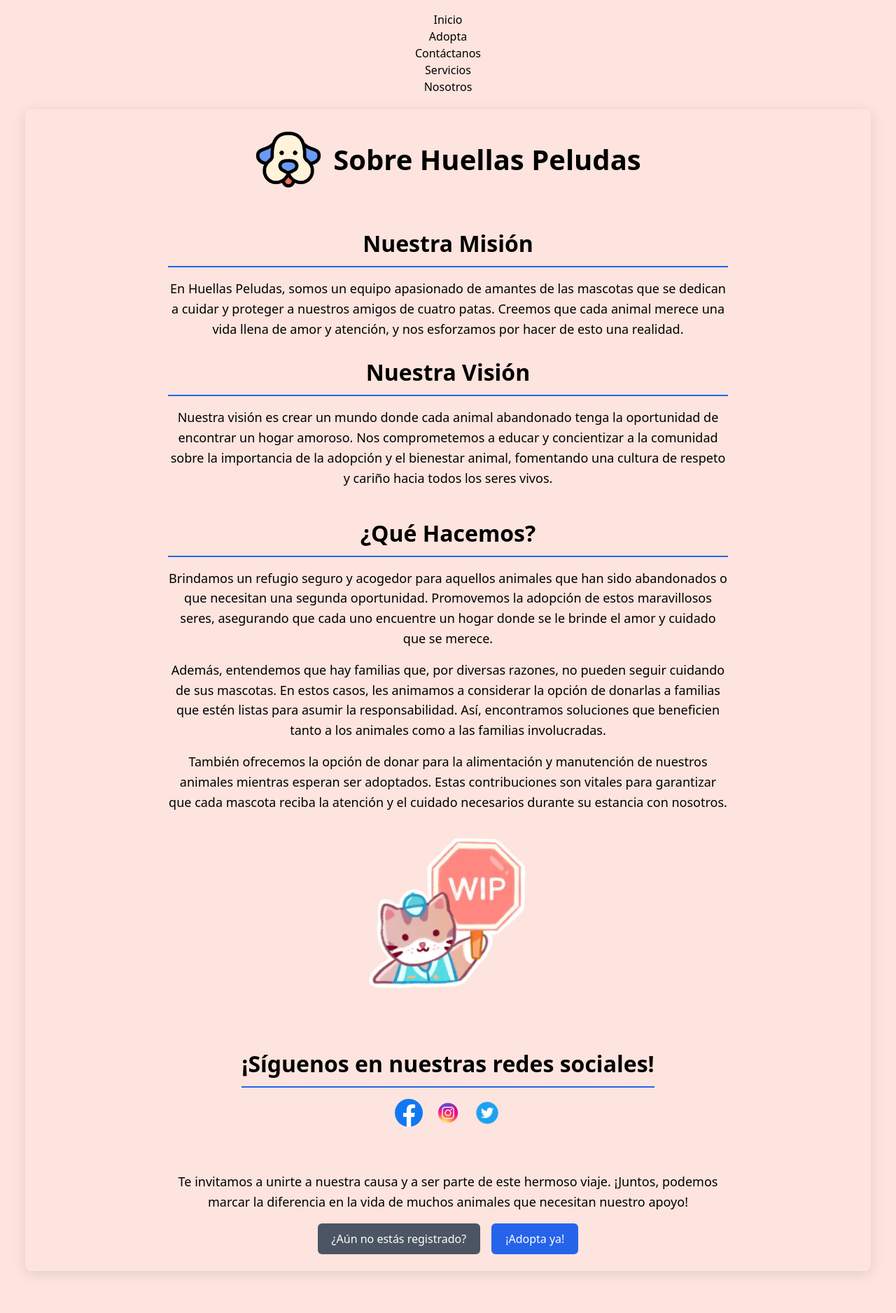
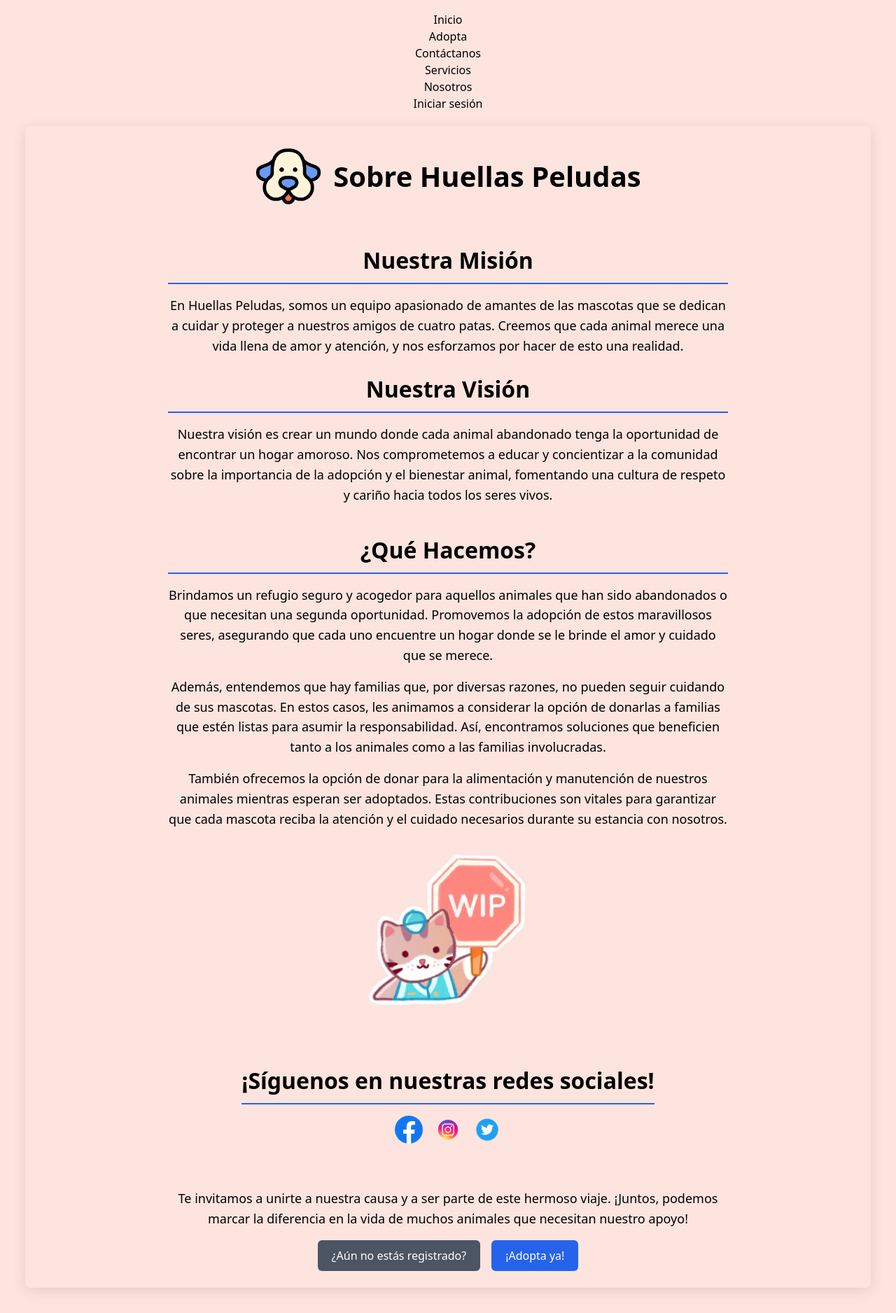
Before and after one commit to danicrdev/Poli-Frontend, a React (Vite) app: page /nosotros in a window 1280 px wide. Shown: the whole page at 70% size. Before the commit the page ends 1852 px from the top, so only its background shows below. Built offline with nearby package versions, Linux system fonts and the light colour scheme.

Commit message:
Se actualizan enlaces redes sociales y entre paginas, y se añade boton de inicio de sesion

```diff
--- a/src/Pages/Nosotros.tsx
+++ b/src/Pages/Nosotros.tsx
@@ -1,3 +1,4 @@
+import { useNavigate } from 'react-router-dom'; // Importa el hook useNavigate
 import catImage from '../assets/cat.webp';
 import dogImage from '../assets/dog.webp';
 import facebookLogo from '../assets/facebook.png'; // Asegúrate de que la ruta sea correcta
@@ -5,7 +6,10 @@ import instagramLogo from '../assets/instagram.png'; // Asegúrate de que la rut
 import twitterLogo from '../assets/twitter.png'; // Asegúrate de que la ruta sea correcta
 import './Nosotros.css';
 
+
 const Nosotros = () => {
+  const navigate = useNavigate(); // Inicializa el hook de navegación
+
   return (
     <div className="outer-container">
     <div className="nosotros-container">
@@ -39,13 +43,21 @@ const Nosotros = () => {
           También ofrecemos la opción de donar para la alimentación y manutención de nuestros animales mientras esperan ser adoptados. Estas contribuciones son vitales para garantizar que cada mascota reciba la atención y el cuidado necesarios durante su estancia con nosotros.
         </p>
       </section>
+
       <img src={catImage} alt="Nuestra misión" className="mission-image" />
+
       <section className="social-media">
         <h2 className="subtitle">¡Síguenos en nuestras redes sociales!</h2>
         <div className="social-icons">
+        <a href="https://www.facebook.com" target="_blank" rel="noopener noreferrer">
           <img src={facebookLogo} alt="Facebook" className="social-icon" />
+        </a>
+        <a href="https://www.instagram.com" target="_blank" rel="noopener noreferrer">
           <img src={instagramLogo} alt="Instagram" className="social-icon" />
+        </a>
+        <a href="https://www.twitter.com" target="_blank" rel="noopener noreferrer">
           <img src={twitterLogo} alt="Twitter" className="social-icon" />
+        </a>
         </div>
       </section>
 
@@ -55,10 +67,14 @@ const Nosotros = () => {
         </p>
 
 
-        <div className="buttons">
-          <button className="button">¿Aún no estás registrado?</button>
-          <button className="button adopt-button">¡Adopta ya!</button>
-        </div>
+      <div className="buttons">
+        <button className="button" onClick={() => navigate('/login')}> {/* Redirige a /login */}
+         ¿Aún no estás registrado?
+        </button>
+        <button className="button adopt-button" onClick={() => navigate('/adopta')}> {/* Redirige a /adopta */}
+         ¡Adopta ya!
+        </button>
+          </div>
       </section>
     </div>
     </div>
--- a/src/components/navbar.tsx
+++ b/src/components/navbar.tsx
@@ -34,6 +34,16 @@ export const Navbar = () => {
             <MenuItem name="Nosotros" to="/nosotros" />
           </ul>
         </div>
+            {/* Botón de login */}
+            <div className="ml-20"> {/* Añadí un margen izquierdo más pequeño */}
+          <a
+            href="/login"
+            className="text-white bg-blue-700 hover:bg-blue-800 font-medium rounded-lg text-sm px-5 py-2.5 text-center"
+          >
+            Iniciar sesión
+          </a>
+        </div>
+
       </div>
     </nav>
   );
```
